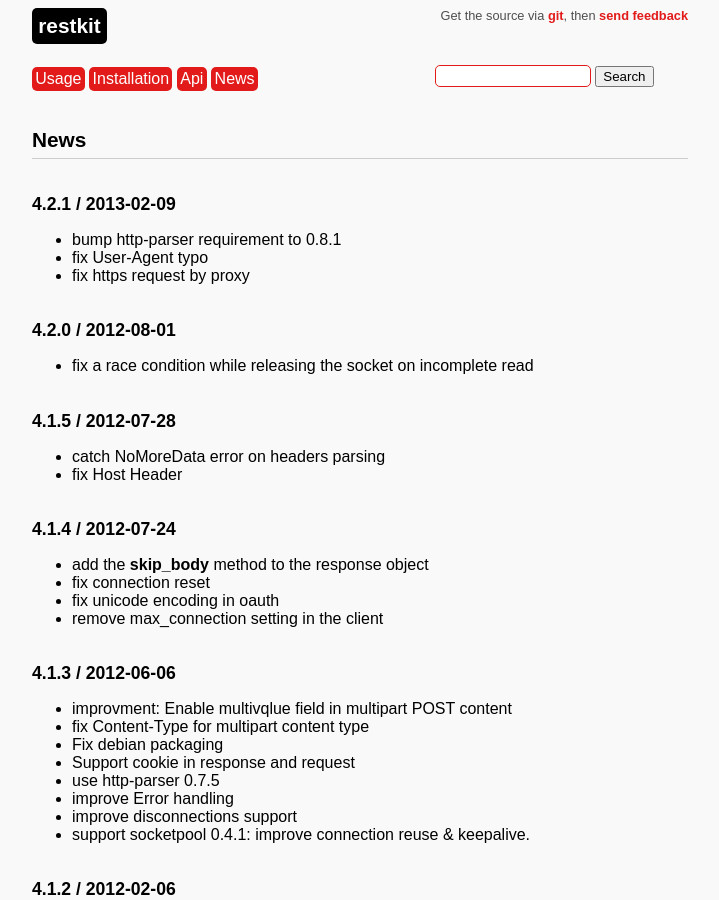
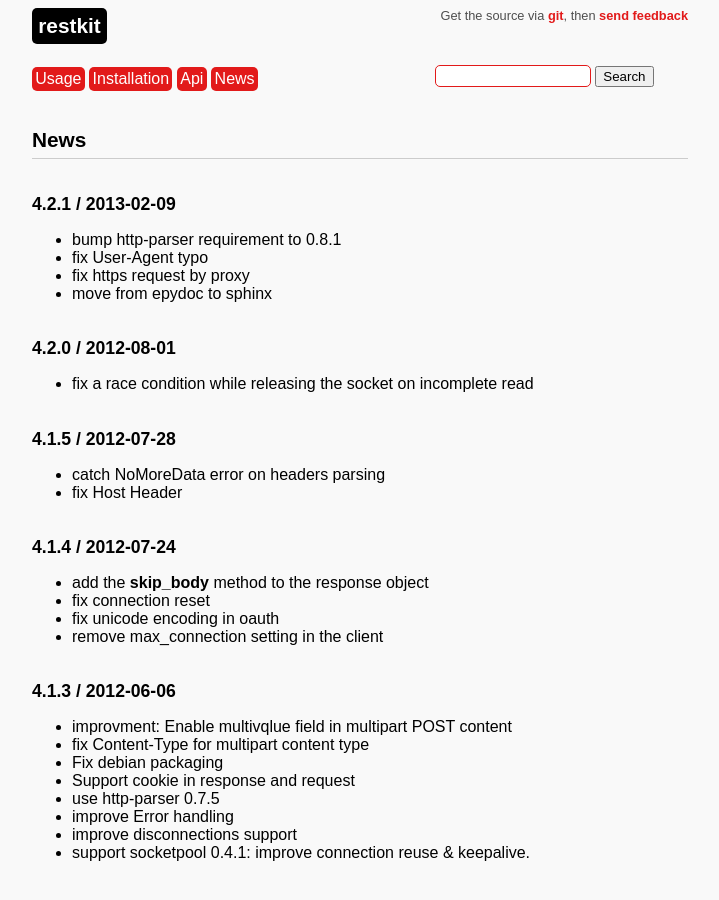
Before and after one commit to benoitc/restkit, a Sphinx documentation site: the page built from doc/news.rst, in a window 1280 px wide and 900 px high. Shown: the whole window, without its empty margins (280-999 px from the left). Built offline with Sphinx 7.4.7, drawn with Linux system fonts in a browser that asks for light colours; pages that are not in the unit, such as notebooks, are missing from menus; comment, search, counter and statistics services are not loaded.

Commit message:
document doc change

```diff
--- a/doc/news.rst
+++ b/doc/news.rst
@@ -9,6 +9,7 @@ News
 - bump http-parser requirement to 0.8.1
 - fix User-Agent typo
 - fix https request by proxy
+- move from epydoc to sphinx
 
 4.2.0 / 2012-08-01
 ------------------
```
